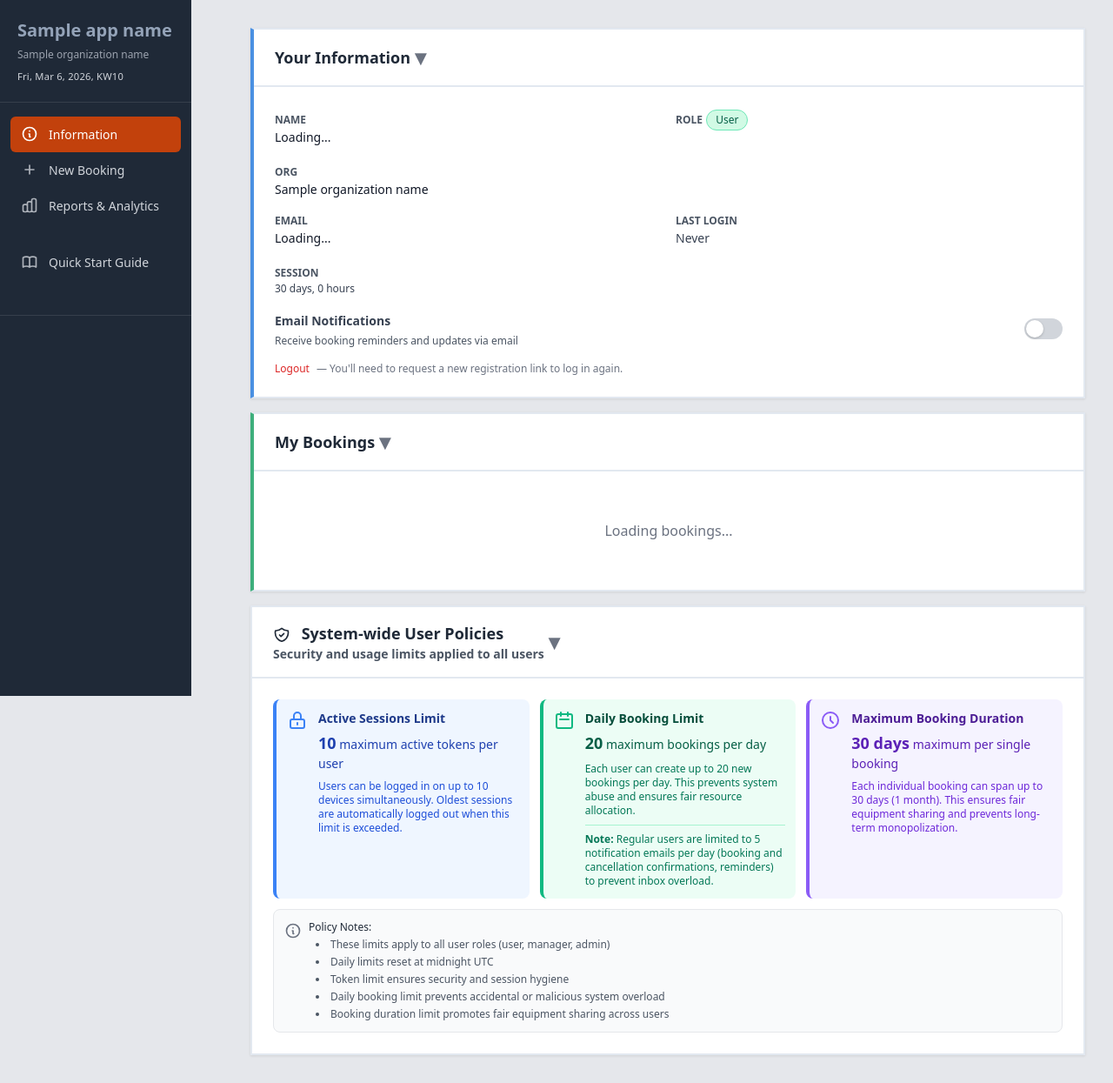
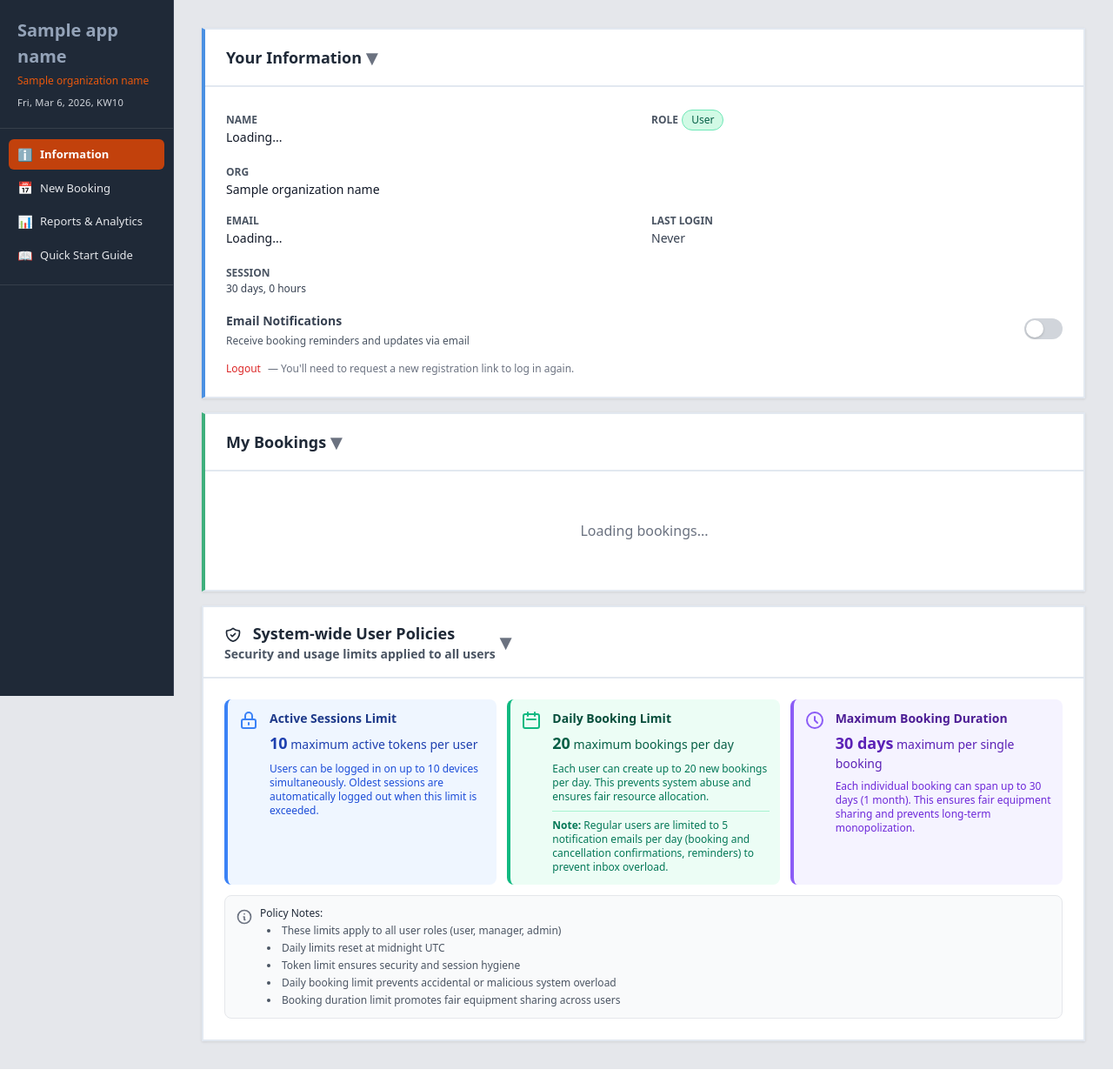
Before and after one commit to cogitex/rfbooking-fastapi-oss, a FastAPI app: template templates/dashboard.html in a window 1280 px wide. Shown: the whole page at 87% size. Run offline with FastAPI, Linux system fonts and the light colour scheme; the template is opened without the code that fills it: most values are stand-ins (such as "Sample title", 1, 10 or a date in 2020); data that the repository does not hold is empty; parts of the project's set-up code (start-up, migrations or seed data) failed here and were passed over.

Commit message:
Align sidebar to rfbooking-core: emoji icons, fonts, spacing
- Replace SVG icons with emoji icons matching core (ℹ️📅🤖📊📖🔑👥🔧⏰💬)
- Sidebar width: 220px → 200px with right border
- Nav links: font-size 0.813rem, font-weight 500, tighter padding/gap
- Section separators: 2px #374151 horizontal lines
- Section titles: color #d1d5db, font-size 0.625rem, weight 700
- Active state: font-weight 600
- Move Quick Start Guide into main nav section (matching core)
- Split AI rules/chat into "Super Admin" subsection (matching core)
- Update main content margin-left for new sidebar width

Co-Authored-By: Claude Opus 4.6 <noreply@anthropic.com>

```diff
--- a/static/css/styles.css
+++ b/static/css/styles.css
@@ -1142,12 +1142,13 @@ tbody td {
 
 .sidebar {
     background-color: var(--sidebar-bg);
-    width: 220px;
+    width: 200px;
     min-height: 100vh;
     position: fixed;
     left: 0;
     top: 0;
     overflow-y: auto;
+    border-right: 1px solid #374151;
 }
 
 .sidebar-header {
@@ -1162,7 +1163,7 @@ tbody td {
 }
 
 .sidebar-subtitle {
-    color: var(--gray-400);
+    color: #ea580c;
     font-size: 0.75rem;
     margin-top: 4px;
 }
@@ -1176,59 +1177,64 @@ tbody td {
 }
 
 .sidebar-nav {
-    padding: 16px 12px;
+    padding: 12px 10px;
 }
 
 .sidebar-section {
-    margin-bottom: 24px;
+    margin-bottom: 4px;
+}
+
+.sidebar-separator {
+    height: 2px;
+    background: #374151;
+    margin: 0.625rem 0;
 }
 
 .sidebar-section-title {
-    color: var(--gray-500);
-    font-size: 0.65rem;
-    font-weight: 600;
+    color: #d1d5db;
+    font-size: 0.625rem;
+    font-weight: 700;
     text-transform: uppercase;
     letter-spacing: 0.05em;
-    padding: 0 12px;
-    margin-bottom: 8px;
+    padding: 0.5rem 0.625rem 0.375rem;
+    margin-bottom: 4px;
 }
 
 .sidebar-link {
     display: flex;
     align-items: center;
-    gap: 12px;
-    padding: 10px 12px;
+    gap: 0.5rem;
+    padding: 0.5rem 0.625rem;
     border-radius: 6px;
-    color: var(--sidebar-text);
+    color: #e5e7eb;
     text-decoration: none;
-    font-size: 0.875rem;
+    font-size: 0.813rem;
+    font-weight: 500;
+    margin-bottom: 0.2rem;
     transition: all 0.15s ease;
     cursor: pointer;
 }
 
 .sidebar-link:hover {
-    background-color: var(--sidebar-hover);
-    color: white;
+    background-color: #374151;
+    color: #fff;
 }
 
 .sidebar-link.active {
     background-color: #c2410c;
-    color: white;
+    color: #fff;
+    font-weight: 600;
 }
 
 .sidebar-icon {
-    width: 20px;
-    min-width: 20px;
-    height: 20px;
-    opacity: 0.8;
+    width: 18px;
+    min-width: 18px;
+    height: 18px;
     display: inline-flex;
     align-items: center;
     justify-content: center;
-    font-size: 1rem;
-}
-
-.sidebar-link.active .sidebar-icon {
-    opacity: 1;
+    font-size: 0.875rem;
+    line-height: 1;
 }
 
 /* User widget */
@@ -1334,8 +1340,8 @@ tbody td {
    ============================================================================ */
 
 @media (max-width: 768px) {
-    .ml-64 {
-        margin-left: 0;
+    .ml-64, [style*="margin-left: 200px"] {
+        margin-left: 0 !important;
     }
 
     .sidebar {
--- a/templates/dashboard.html
+++ b/templates/dashboard.html
@@ -19,41 +19,36 @@
             <!-- User Section -->
             <div class="sidebar-section">
                 <a onclick="showSection('information')" class="sidebar-link active" data-section="information">
-                    <svg class="sidebar-icon" fill="none" stroke="currentColor" viewBox="0 0 24 24">
-                        <path stroke-linecap="round" stroke-linejoin="round" stroke-width="2" d="M13 16h-1v-4h-1m1-4h.01M21 12a9 9 0 11-18 0 9 9 0 0118 0z" />
-                    </svg>
+                    <span class="sidebar-icon">ℹ️</span>
                     Information
                 </a>
                 <a onclick="showSection('new-booking')" class="sidebar-link" data-section="new-booking">
-                    <svg class="sidebar-icon" fill="none" stroke="currentColor" viewBox="0 0 24 24">
-                        <path stroke-linecap="round" stroke-linejoin="round" stroke-width="2" d="M12 6v6m0 0v6m0-6h6m-6 0H6" />
-                    </svg>
+                    <span class="sidebar-icon">📅</span>
                     New Booking
                 </a>
                 {% if ai_enabled %}
                 <a onclick="showSection('ai-assistant')" class="sidebar-link" data-section="ai-assistant">
-                    <svg class="sidebar-icon" fill="none" stroke="currentColor" viewBox="0 0 24 24">
-                        <path stroke-linecap="round" stroke-linejoin="round" stroke-width="2" d="M9.663 17h4.673M12 3v1m6.364 1.636l-.707.707M21 12h-1M4 12H3m3.343-5.657l-.707-.707m2.828 9.9a5 5 0 117.072 0l-.548.547A3.374 3.374 0 0014 18.469V19a2 2 0 11-4 0v-.531c0-.895-.356-1.754-.988-2.386l-.548-.547z" />
-                    </svg>
+                    <span class="sidebar-icon">🤖</span>
                     AI Assistant
                 </a>
                 {% endif %}
                 <a onclick="showSection('reports')" class="sidebar-link" data-section="reports">
-                    <svg class="sidebar-icon" fill="none" stroke="currentColor" viewBox="0 0 24 24">
-                        <path stroke-linecap="round" stroke-linejoin="round" stroke-width="2" d="M9 19v-6a2 2 0 00-2-2H5a2 2 0 00-2 2v6a2 2 0 002 2h2a2 2 0 002-2zm0 0V9a2 2 0 012-2h2a2 2 0 012 2v10m-6 0a2 2 0 002 2h2a2 2 0 002-2m0 0V5a2 2 0 012-2h2a2 2 0 012 2v14a2 2 0 01-2 2h-2a2 2 0 01-2-2z" />
-                    </svg>
+                    <span class="sidebar-icon">📊</span>
                     Reports & Analytics
                 </a>
+                <a href="/setup" class="sidebar-link" target="_blank">
+                    <span class="sidebar-icon">📖</span>
+                    Quick Start Guide
+                </a>
             </div>
 
             <!-- Manager Section -->
             {% if user and user.role_id <= 2 %}
+            <div class="sidebar-separator"></div>
             <div class="sidebar-section">
                 <div class="sidebar-section-title">Management</div>
                 <a onclick="showSection('type-access')" class="sidebar-link" data-section="type-access">
-                    <svg class="sidebar-icon" fill="none" stroke="currentColor" viewBox="0 0 24 24">
-                        <path stroke-linecap="round" stroke-linejoin="round" stroke-width="2" d="M15 7a2 2 0 012 2m4 0a6 6 0 01-7.743 5.743L11 17H9v2H7v2H4a1 1 0 01-1-1v-2.586a1 1 0 01.293-.707l5.964-5.964A6 6 0 1121 9z" />
-                    </svg>
+                    <span class="sidebar-icon">🔑</span>
                     Equipment Type Access
                 </a>
             </div>
@@ -61,53 +56,35 @@
 
             <!-- Admin Section -->
             {% if user and user.role_id == 1 %}
+            <div class="sidebar-separator"></div>
             <div class="sidebar-section">
                 <div class="sidebar-section-title">Admin</div>
                 <a onclick="showSection('user-management')" class="sidebar-link" data-section="user-management">
-                    <svg class="sidebar-icon" fill="none" stroke="currentColor" viewBox="0 0 24 24">
-                        <path stroke-linecap="round" stroke-linejoin="round" stroke-width="2" d="M12 4.354a4 4 0 110 5.292M15 21H3v-1a6 6 0 0112 0v1zm0 0h6v-1a6 6 0 00-9-5.197M13 7a4 4 0 11-8 0 4 4 0 018 0z" />
-                    </svg>
+                    <span class="sidebar-icon">👥</span>
                     User Management
                 </a>
                 <a onclick="showSection('equipment-management')" class="sidebar-link" data-section="equipment-management">
-                    <svg class="sidebar-icon" fill="none" stroke="currentColor" viewBox="0 0 24 24">
-                        <path stroke-linecap="round" stroke-linejoin="round" stroke-width="2" d="M9 3v2m6-2v2M9 19v2m6-2v2M5 9H3m2 6H3m18-6h-2m2 6h-2M7 19h10a2 2 0 002-2V7a2 2 0 00-2-2H7a2 2 0 00-2 2v10a2 2 0 002 2zM9 9h6v6H9V9z" />
-                    </svg>
+                    <span class="sidebar-icon">🔧</span>
                     Equipment Management
                 </a>
                 <a onclick="showSection('cron-jobs')" class="sidebar-link" data-section="cron-jobs">
-                    <svg class="sidebar-icon" fill="none" stroke="currentColor" viewBox="0 0 24 24">
-                        <path stroke-linecap="round" stroke-linejoin="round" stroke-width="2" d="M12 8v4l3 3m6-3a9 9 0 11-18 0 9 9 0 0118 0z" />
-                    </svg>
+                    <span class="sidebar-icon">⏰</span>
                     Cron Jobs
                 </a>
                 {% if ai_enabled %}
+                <div class="sidebar-separator"></div>
+                <div class="sidebar-section-title">Super Admin</div>
                 <a onclick="showSection('ai-rules')" class="sidebar-link" data-section="ai-rules">
-                    <svg class="sidebar-icon" fill="none" stroke="currentColor" viewBox="0 0 24 24">
-                        <path stroke-linecap="round" stroke-linejoin="round" stroke-width="2" d="M10.325 4.317c.426-1.756 2.924-1.756 3.35 0a1.724 1.724 0 002.573 1.066c1.543-.94 3.31.826 2.37 2.37a1.724 1.724 0 001.065 2.572c1.756.426 1.756 2.924 0 3.35a1.724 1.724 0 00-1.066 2.573c.94 1.543-.826 3.31-2.37 2.37a1.724 1.724 0 00-2.572 1.065c-.426 1.756-2.924 1.756-3.35 0a1.724 1.724 0 00-2.573-1.066c-1.543.94-3.31-.826-2.37-2.37a1.724 1.724 0 00-1.065-2.572c-1.756-.426-1.756-2.924 0-3.35a1.724 1.724 0 001.066-2.573c-.94-1.543.826-3.31 2.37-2.37.996.608 2.296.07 2.572-1.065z" />
-                        <path stroke-linecap="round" stroke-linejoin="round" stroke-width="2" d="M15 12a3 3 0 11-6 0 3 3 0 016 0z" />
-                    </svg>
+                    <span class="sidebar-icon">🤖</span>
                     AI Specification Rules
                 </a>
                 <a onclick="showSection('ai-chat')" class="sidebar-link" data-section="ai-chat">
-                    <svg class="sidebar-icon" fill="none" stroke="currentColor" viewBox="0 0 24 24">
-                        <path stroke-linecap="round" stroke-linejoin="round" stroke-width="2" d="M8 12h.01M12 12h.01M16 12h.01M21 12c0 4.418-4.03 8-9 8a9.863 9.863 0 01-4.255-.949L3 20l1.395-3.72C3.512 15.042 3 13.574 3 12c0-4.418 4.03-8 9-8s9 3.582 9 8z" />
-                    </svg>
+                    <span class="sidebar-icon">💬</span>
                     AI Chat
                 </a>
                 {% endif %}
             </div>
             {% endif %}
-
-            <!-- Quick Start -->
-            <div class="sidebar-section">
-                <a href="/setup" class="sidebar-link" target="_blank">
-                    <svg class="sidebar-icon" fill="none" stroke="currentColor" viewBox="0 0 24 24">
-                        <path stroke-linecap="round" stroke-linejoin="round" stroke-width="2" d="M12 6.253v13m0-13C10.832 5.477 9.246 5 7.5 5S4.168 5.477 3 6.253v13C4.168 18.477 5.754 18 7.5 18s3.332.477 4.5 1.253m0-13C13.168 5.477 14.754 5 16.5 5c1.747 0 3.332.477 4.5 1.253v13C19.832 18.477 18.247 18 16.5 18c-1.746 0-3.332.477-4.5 1.253" />
-                    </svg>
-                    Quick Start Guide
-                </a>
-            </div>
         </nav>
 
         <!-- User widget -->
@@ -128,7 +105,7 @@
     </div>
 
     <!-- Main Content -->
-    <div class="ml-64 p-8">
+    <div class="p-8" style="margin-left: 200px">
         <!-- ===================================================================
              SECTION: Information
              =================================================================== -->
```
